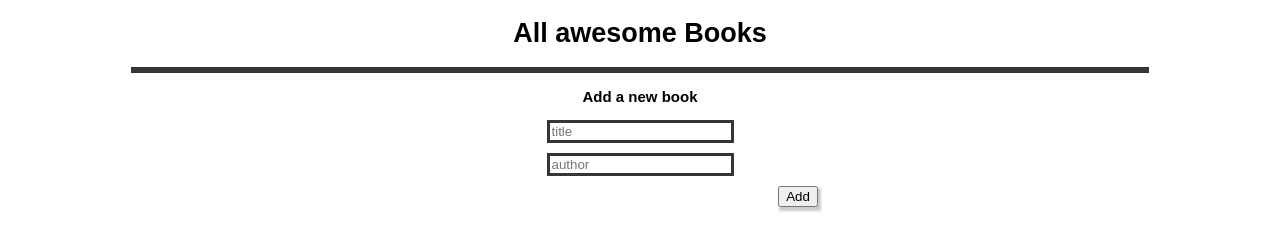
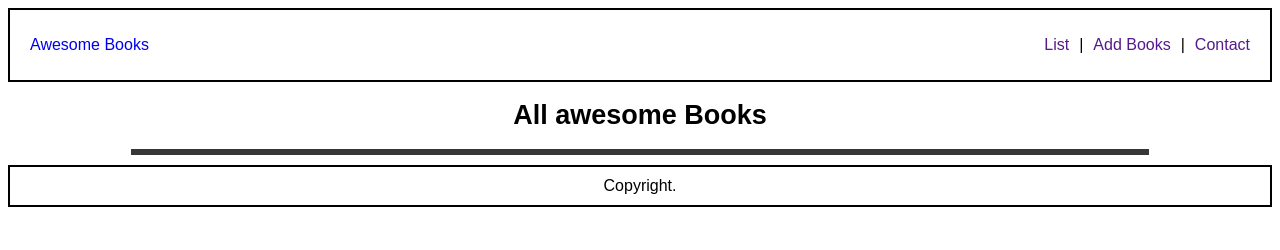
Before and after one commit to piesieomane/Awesome-books, a website: page index.html in a window 1280 px wide. Drawn offline with Linux system fonts and the light colour scheme.

Commit message:
Add the sections in the html and its styling

```diff
--- a/index.html
+++ b/index.html
@@ -8,11 +8,27 @@
     <title>Awesome Books</title>
   </head>
   <body>
+    <header>
+      <div class="logo">
+        <a href="#">Awesome Books</a>
+      </div>
+      <nav>
+        <ul>
+          <li><a href="">List</a></li>
+          <li>|</li>
+          <li><a href="">Add Books</a></li>
+          <li>|</li>
+          <li><a href="">Contact</a></li>
+        </ul>
+      </nav>
+    </header>
+    <div class="date"></div>
     <h1>All awesome Books</h1>
     <div>
       <div class="books-collection"></div>
     </div>
-    <h3>Add a new book</h3>
+    <div class="display-none add-book">
+      <h3>Add a new book</h3>
     <form action="">
       <div>
         <input
@@ -34,6 +50,22 @@
       </div>
       <button type="submit" class="submit">Add</button>
     </form>
+    </div>
+
+    <section class="contact display-none">
+      <h2>Contact</h2>
+      <p>Do you hav any question or you just want to say "Hello"?</p>
+      <p>you can reachout to us!</p>
+      <ul>
+        <li>our email <a href="mailto:anasabubakar2015@gmail.com">anasabubakar2015@gmail.com.</a></li>
+        <li>our phone <a href="tel:+2348140088920">+2348140088920.</a></li>
+        <li>our address Lagos Nigeria.</li>
+      </ul>
+    </section>
+    <footer>
+      Copyright.
+    </footer>
     <script src="books.js"></script>
+    <script src="navigation.js"></script>
   </body>
 </html>
--- /dev/null
+++ b/navigation.js
@@ -0,0 +1,7 @@
+const contact = document.querySelector('.contact');
+const list = document.querySelector('.class-book');
+const addBook = document.querySelector('.add-book');
+
+list.addEventListener('click', () => {
+  contact.classList.add('display-none');
+})
--- a/styles.css
+++ b/styles.css
@@ -1,5 +1,47 @@
 body {
   font-family: sans-serif;
+}
+
+header {
+  display: flex;
+  border: 2px solid black;
+  padding: 10px 20px;
+  justify-content: space-between;
+  align-items: center;
+}
+
+nav {
+  display: flex;
+  justify-content: space-between;
+
+}
+
+nav ul {
+  display: flex;
+  list-style: none;
+  gap: 10px;
+}
+
+a {
+  text-decoration: none;
+}
+
+.contact {
+  display: flex;
+  flex-direction: column;
+  justify-content: center;
+  align-items: center;
+}
+
+footer {
+  border: 2px solid black;
+  text-align: center;
+  padding: 10px;
+  margin-top: 10px;
+}
+
+.display-none {
+  display: none;
 }
 
 h1,
```
